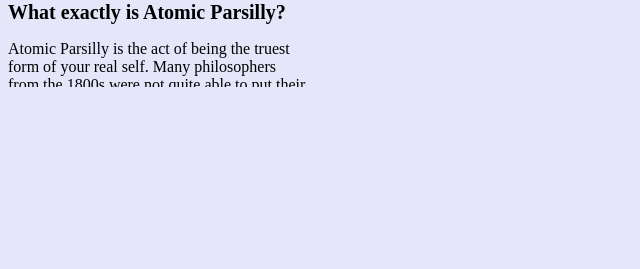
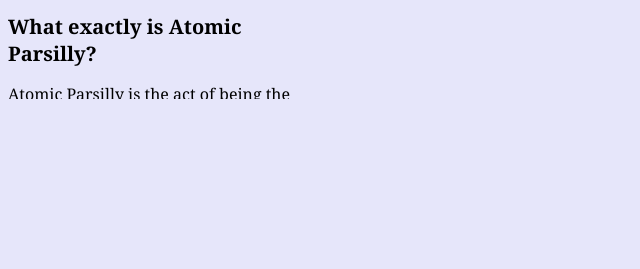
Before and after one commit to cstobbe/js_scraps, a PHP site: page / in a window 1280 px wide. Shown: the part 531-800 px from the top of the page, without its empty margins (0-640 px from the left). Run offline with PHP 8.4, Linux system fonts and the light colour scheme.

Commit message:
change font family of body

```diff
--- a/style.css
+++ b/style.css
@@ -1,4 +1,5 @@
 body {background-color: Lavender;
+  font-family:Georgia;
 }
 
 .header {
```
